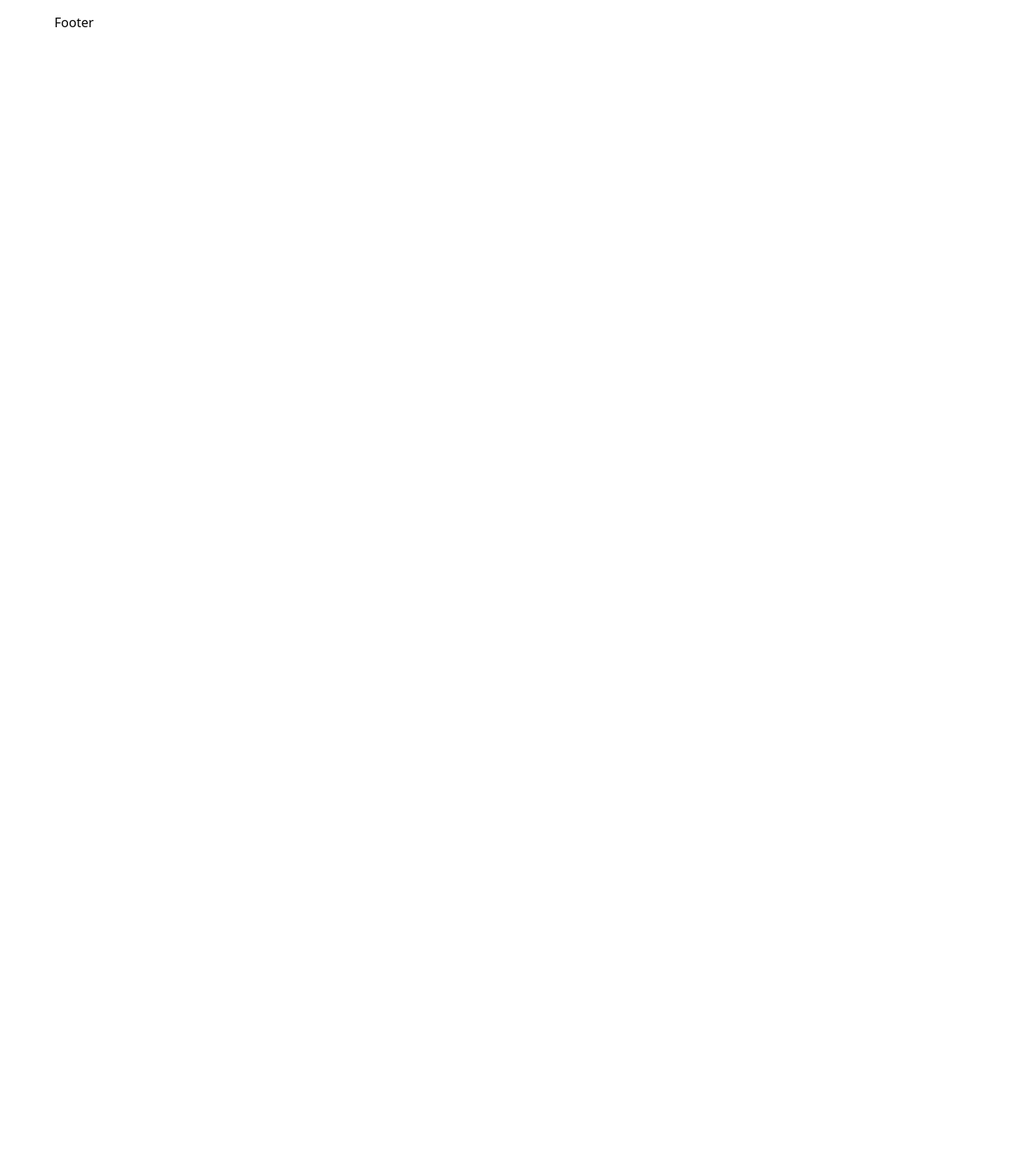
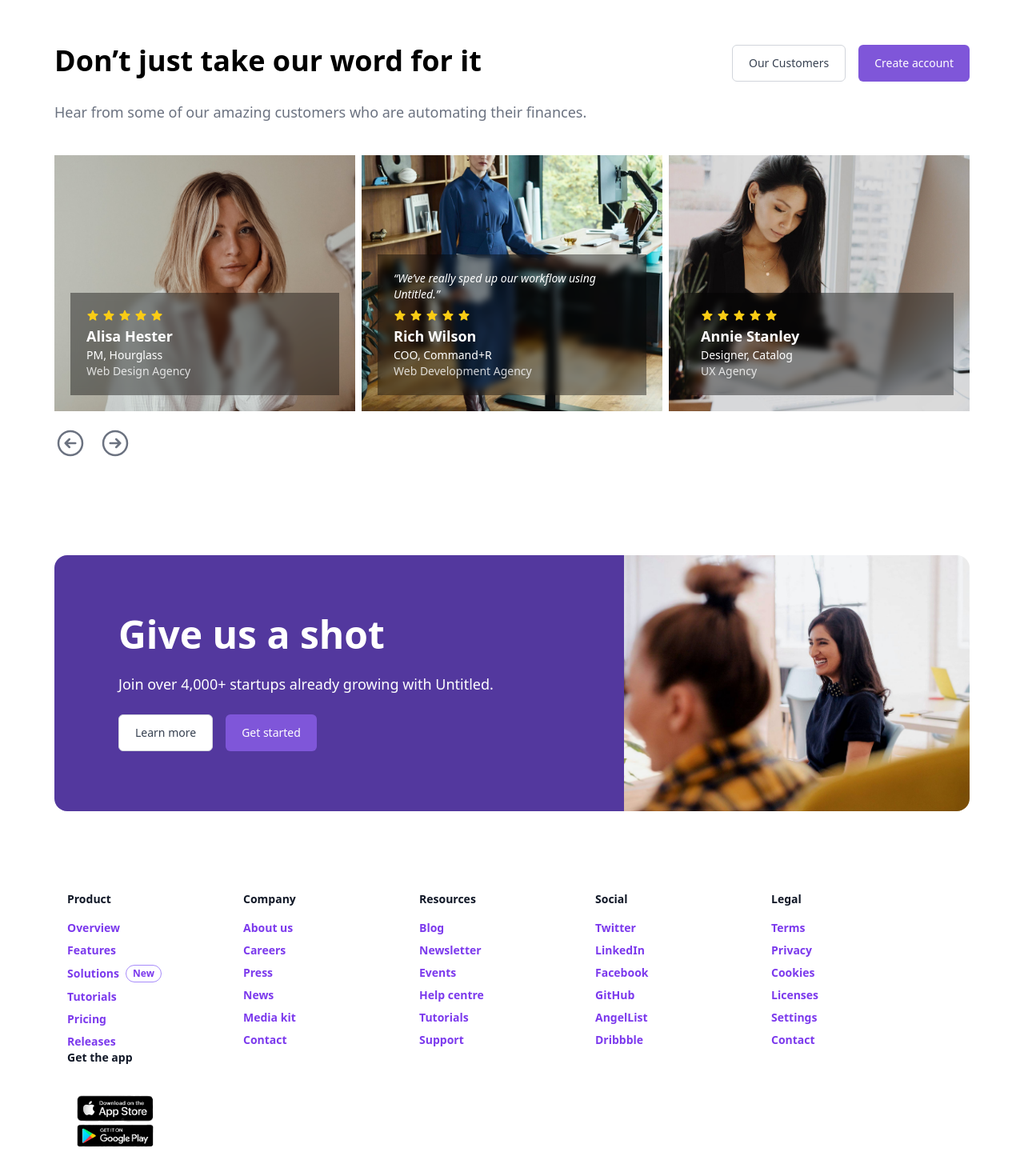
Before and after one commit to SantiagoJDG/avila-tek-web, a Next.js app: page / in a window 1280 px wide. Shown: the part 4280-5750 px from the top of the page at 80% size. Before the commit the page ends 4340 px from the top, so only its background shows below. Built offline with nearby package versions, Linux system fonts and the light colour scheme.

Commit message:
tracking last components

```diff
--- a/src/app/page.tsx
+++ b/src/app/page.tsx
@@ -5,6 +5,8 @@ import { Features } from "@/components/Home/Fetaures";
 import { TestimonialCard } from "@/components/Home/TestimonialCard";
 import { Trial } from "@/components/Home/Trial";
 import { FrequentQuestions } from "@/components/Home/FrequentQuestions";
+import { Customers } from '@/components/Home/Customers'
+import { GetStartedCard } from "@/components/GetStartedCard";
 
 export default function Home() {
   return (
@@ -16,6 +18,8 @@ export default function Home() {
       <TestimonialCard />
       <Trial />
       <FrequentQuestions />
+      <Customers />
+      <GetStartedCard/>
     </>
   );
 }
--- /dev/null
+++ b/src/components/GetStartedCard/GetStartedCard.tsx
@@ -0,0 +1,46 @@
+'use client'
+
+import Image from 'next/image'
+import image5 from '@/assets/image-5.jpeg'
+
+export const GetStartedCard = () => {
+
+    return (
+    <div className='py-5'>
+
+      <div className="flex flex-col w-full h-[20rem] md:h-[20rem] lg:h-[20rem] xl:h-[20rem] md:flex-row rounded-2xl my-10">
+        {/* Text */}
+        <div className=" w-6/7 flex flex-col justify-center overflow-hidden rounded-l-2xl md:w-1/2 lg:w-4/5 xl:w-4/5 bg-[#53389E] text-white  md:p-10">
+            <div className="text-center md:text-left space-y-6 p-10">
+            <h2 className="text-2xl md:text-4xl xl:text-5xl font-semibold text-white">
+                Give us a shot
+            </h2>
+            <p className="text-gray-600 text-lg text-white">
+                Join over 4,000+ startups already growing with Untitled.
+            </p>
+            <div className="flex flex-col sm:flex-row gap-4 justify-center md:justify-start">
+                <button className="px-5 py-3 border border-gray-300 text-gray-700 rounded-md text-sm font-medium bg-white hover:bg-gray-100">
+                Learn more
+                </button>
+                <button className="px-5 py-3 bg-[#7F56D9] text-white rounded-md text-sm font-medium hover:bg-[#6941C6]">
+                Get started
+                </button>
+            </div>
+            </div>
+        </div>
+        {/* Image */}
+        <div className="w-1/2 relative rounded-r-2xl overflow-hidden">
+          <Image
+            src={image5}
+            alt={'Laughing person'}
+            layout='fill'
+            objectFit="cover"
+            className="object-cover"
+          />
+        </div>
+
+      </div>
+    </div>
+    )
+
+}
--- /dev/null
+++ b/src/components/GetStartedCard/index.ts
@@ -0,0 +1 @@
+export { GetStartedCard } from './GetStartedCard'
--- /dev/null
+++ b/src/components/Home/Customers/Customers.tsx
@@ -0,0 +1,112 @@
+import Image from 'next/image'
+import person1 from '@/assets/person-1.jpeg'
+import person2 from '@/assets/person-2.jpeg'
+import girl from '@/assets/girl.jpeg'
+import { ArrowLeftCircleIcon, ArrowRightCircleIcon } from '@heroicons/react/24/outline'
+import { StarIcon } from '@heroicons/react/20/solid'
+import { Customer } from './types'
+
+const customers: Customer[] = [
+  {
+    name: 'Alisa Hester',
+    role: 'PM, Hourglass',
+    agency: 'Web Design Agency',
+    image: girl,
+  },
+  {
+    name: 'Rich Wilson',
+    role: 'COO, Command+R',
+    agency: 'Web Development Agency',
+    image: person2,
+    quote: '“We’ve really sped up our workflow using Untitled.”',
+  },
+  {
+    name: 'Annie Stanley',
+    role: 'Designer, Catalog',
+    agency: 'UX Agency',
+    image: person1,
+    },
+
+]
+
+
+export const Customers = () => {
+
+    return (
+
+        <div className="flex flex-col w-full py-10">
+
+            <div className="flex flex-col justify-between gap-3 w-full">
+                <div className="flex flex-col gap-6 mb-10">
+                    <div className="flex flex-row justify-between">
+
+                        <p className="text-3xl md:text-4xl font-semibold">
+                            Don’t just take our word for it
+                        </p>
+
+                        <div className="flex flex-row sm:flex-row gap-4 justify-center md:justify-start">
+                            <button className="px-5 py-3 border border-gray-300 text-gray-700 rounded-md text-sm font-medium bg-white hover:bg-gray-100">
+                              Our Customers
+                            </button>
+
+                            <button className="px-5 py-3 bg-[#7F56D9] text-white rounded-md text-sm font-medium hover:bg-[#6941C6]">
+                              Create account
+                            </button>
+                        </div>
+                    </div>
+                    <p className="text-gray-500 text-sm sm:text-base md:text-lg">
+                        Hear from some of our amazing customers who are automating their finances.
+                    </p>
+                </div>
+            </div>
+
+            <div>
+                <div className="grid grid-cols-1 sm:grid-cols-2 md:grid-cols-3 gap-2 justify-items-center">
+                    {customers.map((customer, index) => (
+                        <div
+                          key={index}
+                          className="relative w-full h-[20rem]"
+                        >
+                          <Image
+                            src={customer.image}
+                            alt={customer.name}
+                            fill
+                            className="object-cover"
+                          />
+
+                          {/* Bottom half blurred content with margin */}
+                          <div className="absolute bottom-0 left-0 w-full px-5 pb-5">
+                            <div className="bg-black/40 backdrop-blur-sm text-white p-5 ">
+                              {customer.quote && (
+                                <p className="text-sm italic mb-2">{customer.quote}</p>
+                              )}
+
+                              <div className="flex gap-1 text-yellow-400 mb-1">
+                                {Array.from({ length: 5 }).map((_, i) => (
+                                  <StarIcon key={i} className="w-4 h-4" />
+                                ))}
+                              </div>
+
+                              <p className="font-semibold text-lg">{customer.name}</p>
+
+                              <p className="text-sm">
+                                {customer.role}
+                                <br />
+                                <span className="text-white/80">{customer.agency}</span>
+                              </p>
+                            </div>
+                          </div>
+                        </div>
+                      ))}
+                </div>
+                <div className='flex flex-row gap-4 justify-start py-5'>
+                      <ArrowLeftCircleIcon className="w-10 h-10 text-gray-500" />
+                      <ArrowRightCircleIcon className="w-10 h-10 text-gray-500" />
+                </div>
+            </div>
+
+        </div>
+
+    )
+
+}
--- /dev/null
+++ b/src/components/Home/Customers/index.ts
@@ -0,0 +1 @@
+export { Customers } from './Customers'
--- /dev/null
+++ b/src/components/Home/Customers/types.ts
@@ -0,0 +1,9 @@
+import { StaticImageData } from "next/image"
+
+export interface Customer {
+  name: string
+  role: string
+  agency: string
+  image: StaticImageData
+  quote?: string
+}
--- a/src/components/shared/Footer/Footer.tsx
+++ b/src/components/shared/Footer/Footer.tsx
@@ -1,7 +1,114 @@
+'use client'
+import Image from 'next/image'
+import stores from '@/assets/icons Background Removed.png'
+import { FooterColumn } from './types'
+
+export const footerColumns: FooterColumn[] = [
+  {
+    title: 'Product',
+    links: [
+      { label: 'Overview' },
+      { label: 'Features' },
+      { label: 'Solutions', isNew: true },
+      { label: 'Tutorials' },
+      { label: 'Pricing' },
+      { label: 'Releases' },
+    ],
+  },
+  {
+    title: 'Company',
+    links: [
+      { label: 'About us' },
+      { label: 'Careers' },
+      { label: 'Press' },
+      { label: 'News' },
+      { label: 'Media kit' },
+      { label: 'Contact' },
+    ],
+  },
+  {
+    title: 'Resources',
+    links: [
+      { label: 'Blog' },
+      { label: 'Newsletter' },
+      { label: 'Events' },
+      { label: 'Help centre' },
+      { label: 'Tutorials' },
+      { label: 'Support' },
+    ],
+  },
+  {
+    title: 'Social',
+    links: [
+      { label: 'Twitter' },
+      { label: 'LinkedIn' },
+      { label: 'Facebook' },
+      { label: 'GitHub' },
+      { label: 'AngelList' },
+      { label: 'Dribbble' },
+    ],
+  },
+  {
+    title: 'Legal',
+    links: [
+      { label: 'Terms' },
+      { label: 'Privacy' },
+      { label: 'Cookies' },
+      { label: 'Licenses' },
+      { label: 'Settings' },
+      { label: 'Contact' },
+    ],
+  },
+]
+
 export const Footer = () => {
   return (
-    <footer>
-      <p>Footer</p>
+    <footer className="bg-white">
+      <div className="w-full flex flex-wrap justify-between px-4 py-10">
+        <div className="grid grid-cols-2 sm:grid-cols-3 md:grid-cols-5 gap-10">
+          {footerColumns.map((column, index) => (
+            <div key={index} className='w-[full] md:w-[150px] lg:w-[200px] xl:w-[180px]'>
+              <div className="text-sm font-bold text-gray-900 mb-4">
+                {column.title}
+              </div>
+              <div className="space-y-2">
+                {column.links.map((link, i) => (
+                  <li key={i} className="text-sm text-violet-600 font-semibold hover:underline flex items-center gap-1">
+                    {link.label}
+                    {link.isNew && (
+                      <span className="text-xs border border-violet-400 rounded-full px-2 py-0.5 text-violet-600 ml-1">
+                        New
+                      </span>
+                    )}
+                  </li>
+                ))}
+              </div>
+            </div>
+          ))}
+
+        </div>
+
+        <div className="flex flex-col gap-4">
+            <h4 className="text-sm font-semibold text-gray-900 mb-2">Get the app</h4>
+            <div>
+              <Image
+                src={stores}
+                alt="Download on the App Store"
+                width={120}
+                height={60}
+              />
+            </div>
+        </div>
+
+        {/* Bottom bar */}
+      </div>
+        <div className="px-4 py-10 mt-10 pt-6 border-t flex items-center justify-between text-sm text-gray-500">
+          <div className="flex items-center gap-2">
+            <div className="w-4 h-4 rounded-full bg-gradient-to-tr from-violet-300 to-purple-500" />
+            <span className="font-medium text-gray-900">Untitled UI</span>
+          </div>
+          <p>© 2077 Untitled UI. All rights reserved.</p>
+        </div>
     </footer>
-  );
+  )
 }
--- /dev/null
+++ b/src/components/shared/Footer/types.ts
@@ -0,0 +1,4 @@
+export interface FooterColumn {
+  title: string
+  links: { label: string; isNew?: boolean }[]
+}
```
Also changed, not shown: src/assets/icons Background Removed.png (added).
